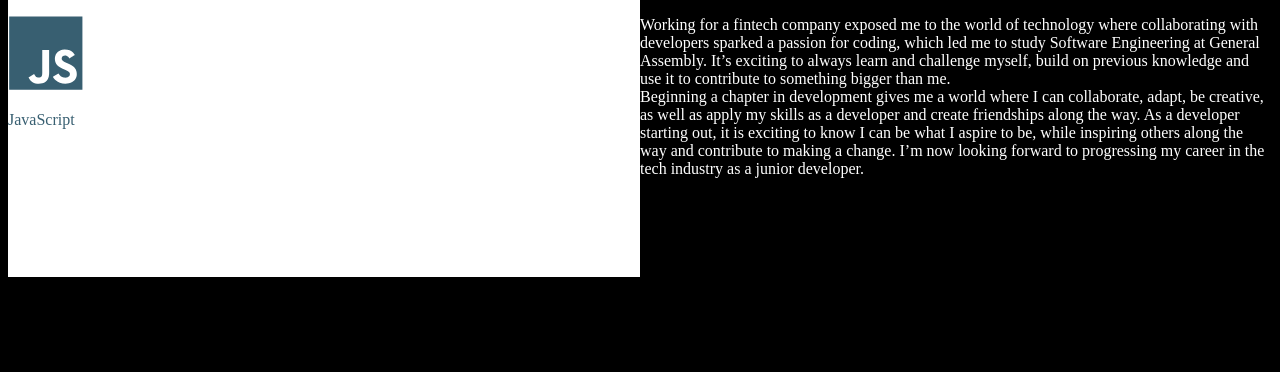
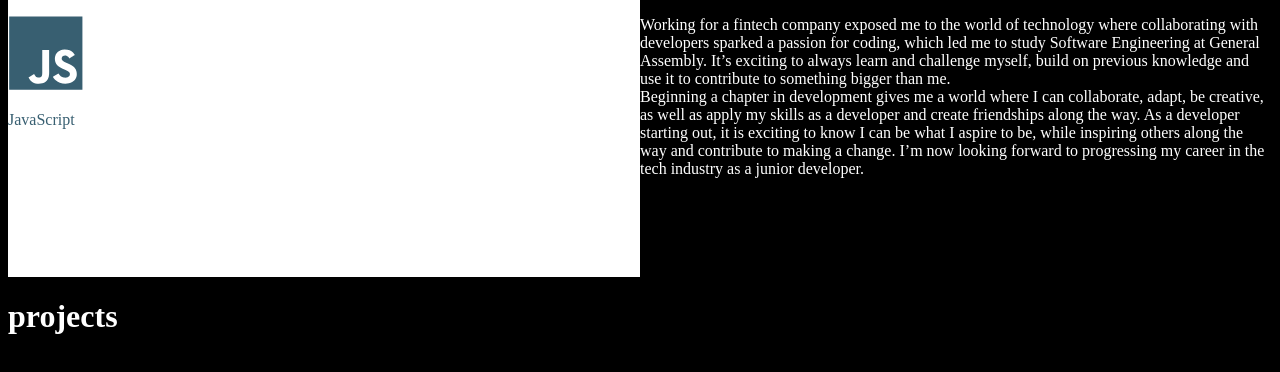
Before and after one commit to HamzaaMB/portfolio, a React (Create React App) app in the folder client/: page / in a window 1280 px wide. Shown: the part 752-1124 px from the top of the page. Built offline with nearby package versions, Linux system fonts and the light colour scheme.

Commit message:
projects component created, added to app.js and tested for rendering

```diff
--- a/client/src/App.js
+++ b/client/src/App.js
@@ -2,6 +2,7 @@ import React from 'react'
 import Navbar from './components/Navbar'
 import Hero from './components/Hero'
 import About from './components/About'
+import Projects from './components/Projects'
 
 
 
@@ -12,6 +13,7 @@ const App = () => {
       <Navbar />
       <Hero />
       <About />
+      <Projects />
     </>
   )
 }
--- /dev/null
+++ b/client/src/components/Projects.js
@@ -0,0 +1,10 @@
+import React from 'react'
+
+
+const Projects = () => {
+
+
+  return <h1 className="projects">projects</h1>
+}
+
+export default Projects
--- a/client/src/styles/main.scss
+++ b/client/src/styles/main.scss
@@ -98,3 +98,7 @@ a {
 .icon-text {
   color: #385F71;
 }
+
+.projects {
+  color: white;
+}
```
